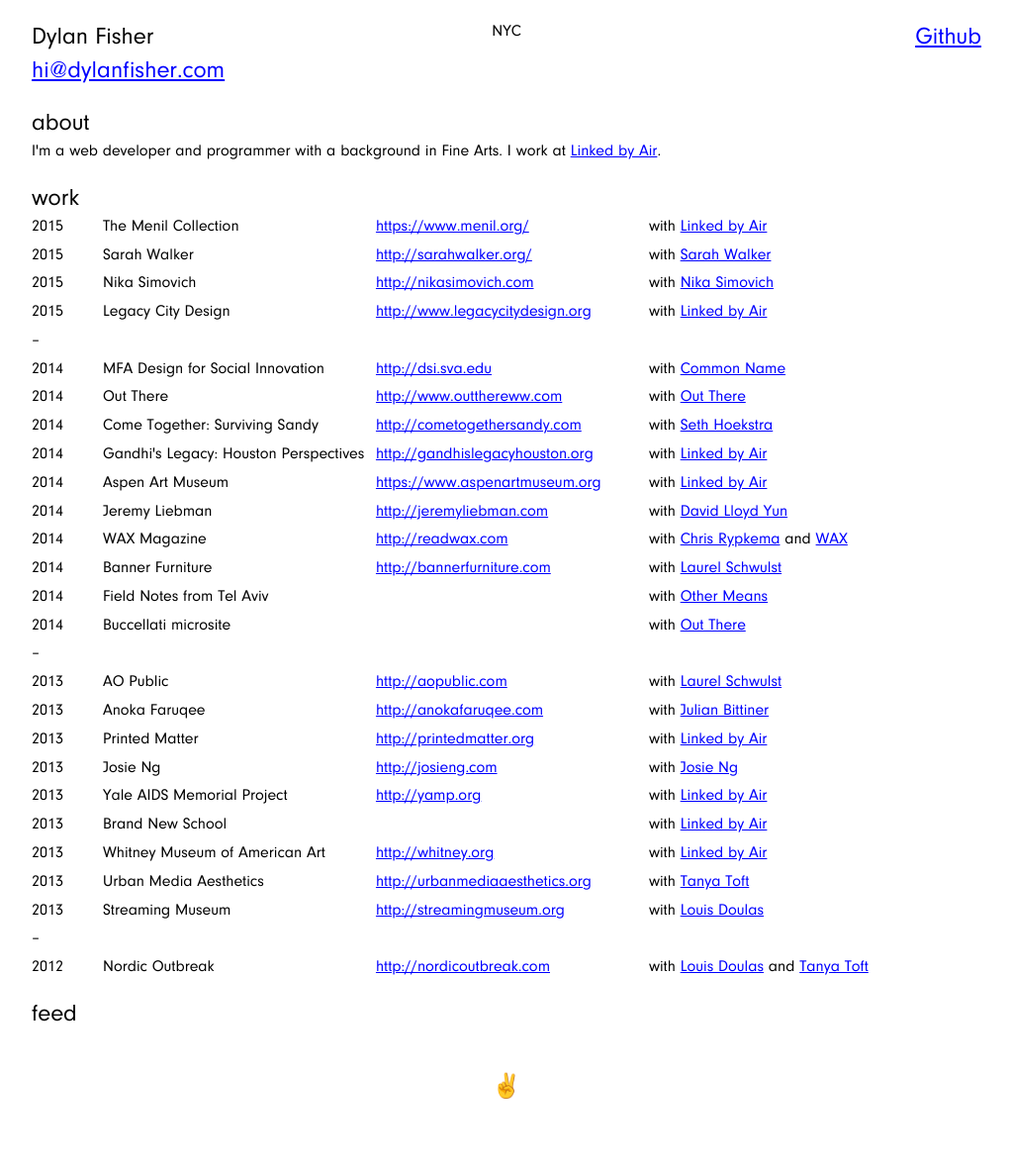
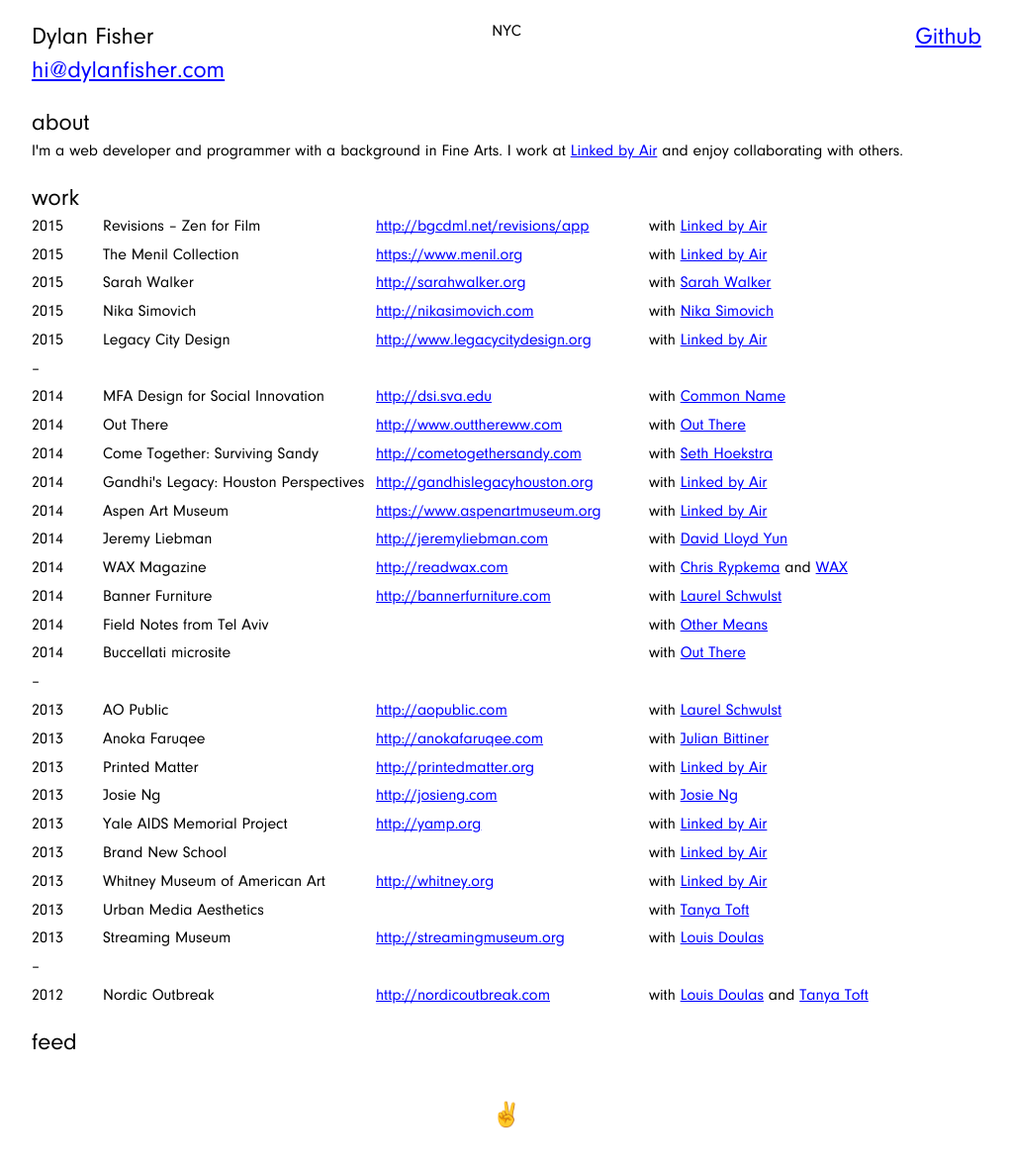
Before and after one commit to dylanfisher/my-website, a PHP site: page / in a window 1280 px wide. Shown: the whole page at 99% size, without its empty margins (128-1150 px from the left). Before the commit the page ends 1111 px from the top, so only its background shows below. Run offline with PHP 8.4, Linux system fonts and the light colour scheme; some libraries are stand-ins or nearby versions.

Commit message:
Add Revisions – Zen for Film project and update description.

```diff
--- a/index.php
+++ b/index.php
@@ -1,5 +1,5 @@
 <?php
-  $description = "I'm a web developer and programmer with a background in Fine Arts. I work at <a href='http://www.linkedbyair.net/' target='_blank'>Linked by Air</a>.";
+  $description = "I'm a web developer and programmer with a background in Fine Arts. I work at <a href='http://www.linkedbyair.net/' target='_blank'>Linked by Air</a> and enjoy collaborating with others.";
 ?>
 <!DOCTYPE html>
 <html class="no-js">
@@ -90,14 +90,20 @@
     <h2 class="title">work</h2>
     <ul class="project">
       <li>2015</li>
+      <li><h3>Revisions – Zen for Film</h3></li>
+      <li><a href="http://bgcdml.net/revisions/app/" target="_blank">http://bgcdml.net/revisions/app</a></li>
+      <li>with <a href="http://linkedbyair.net" target="_blank">Linked by Air</a></li>
+    </ul>
+    <ul class="project">
+      <li>2015</li>
       <li><h3>The Menil Collection</h3></li>
-      <li><a href="https://www.menil.org/" target="_blank">https://www.menil.org/</a></li>
+      <li><a href="https://www.menil.org/" target="_blank">https://www.menil.org</a></li>
       <li>with <a href="http://linkedbyair.net" target="_blank">Linked by Air</a></li>
     </ul>
     <ul class="project">
       <li>2015</li>
       <li><h3>Sarah Walker</h3></li>
-      <li><a href="http://sarahwalker.org/" target="_blank">http://sarahwalker.org/</a></li>
+      <li><a href="http://sarahwalker.org/" target="_blank">http://sarahwalker.org</a></li>
       <li>with <a href="http://sarahwalker.org/" target="_blank">Sarah Walker</a></li>
     </ul>
     <ul class="project">
@@ -223,7 +229,7 @@
     <ul class="project">
       <li>2013</li>
       <li><h3>Urban Media Aesthetics</h3></li>
-      <li><a href="http://urbanmediaaesthetics.org" target="_blank">http://urbanmediaaesthetics.org</a></li>
+      <li>&nbsp;</li>
       <li>with <a href="http://www.tanyatoft.com" target="_blank">Tanya Toft</a></li>
     </ul>
     <ul class="project">
```
